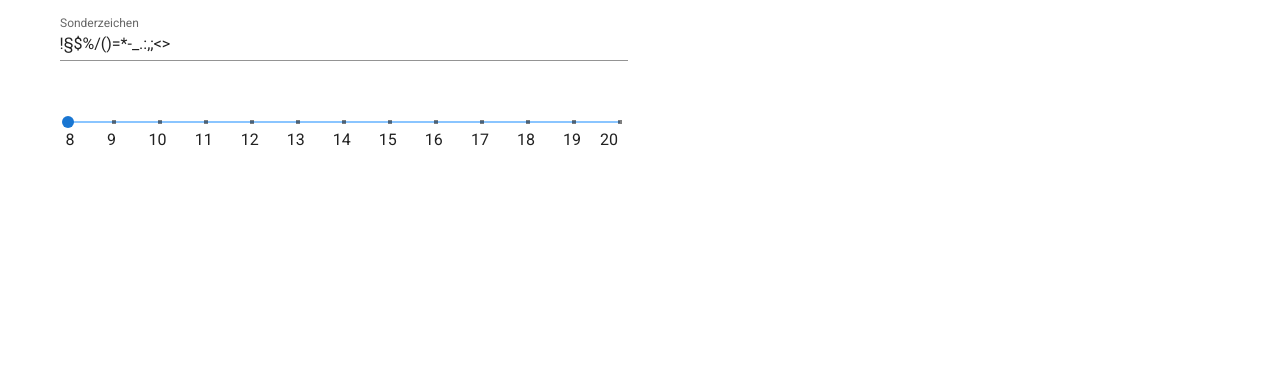
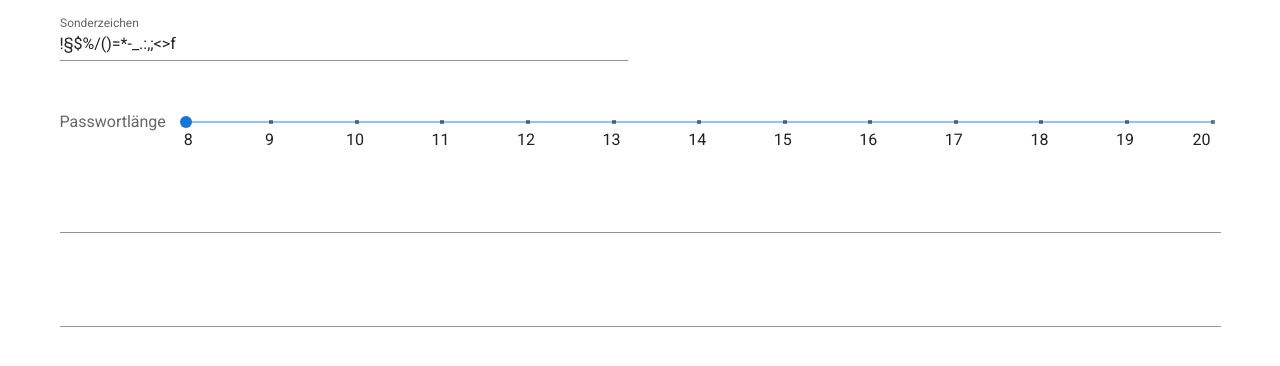
Before and after one commit to kieperb/pw-generator, a Vue app: page / in a window 1280 px wide. Shown: the top 366 px of the page. Built offline with nearby package versions, Linux system fonts and the light colour scheme.

Commit message:
neue Componenten

```diff
--- a/package.json
+++ b/package.json
@@ -5,7 +5,7 @@
   "scripts": {
     "serve": "vue-cli-service serve",
     "build": "vue-cli-service build",
-    "test:unit": "vue-cli-service test:unit",
+    "test:unit": "vue-cli-service test:unit --watch",
     "lint": "vue-cli-service lint"
   },
   "dependencies": {
--- a/src/components/PwGenerator.vue
+++ b/src/components/PwGenerator.vue
@@ -7,7 +7,8 @@
           sm="6"
         >
           <v-text-field
-            value="!§$%/()=*-_.:,;<>"
+            id="Sonderzeichen"
+            v-model="sonderzeichen"
             label="Sonderzeichen"
             clearable
           ></v-text-field>
@@ -17,7 +18,8 @@
       <v-row>
         <v-col>
            <v-slider
-
+           id="Passwortlaenge"
+        label="Passwortlänge"
         :tick-labels="ticksLabels"
         :max="20"
         :min="8"
@@ -28,11 +30,18 @@
 
         </v-col>
 
-        <v-col>
-
-        </v-col>
 
 
+      </v-row>
+      <v-row>
+        <v-col>
+          <v-text-field id="output_password" v-model="password"></v-text-field>
+        </v-col>
+      </v-row>
+      <v-row>
+        <v-col>
+          <v-text-field id="output_hash"></v-text-field>
+        </v-col>
       </v-row>
 
     </v-form>
@@ -44,6 +53,8 @@ export default {
 name: 'PwGenerator',
 data: () => (
        {
+         password: "",
+         sonderzeichen: "!§$%/()=*-_.:,;<>f",
         ticksLabels: [
           8,
           9,
@@ -52,7 +63,9 @@ data: () => (
           12,
 13, 14,15,16,17,18,19,20
         ],
+        counter: 0
       }
-    )
+    ),
+    methods:{}
 }
 </script>
```
Also changed, not shown: 2 other files (tests, documents, lock files or other folders).
